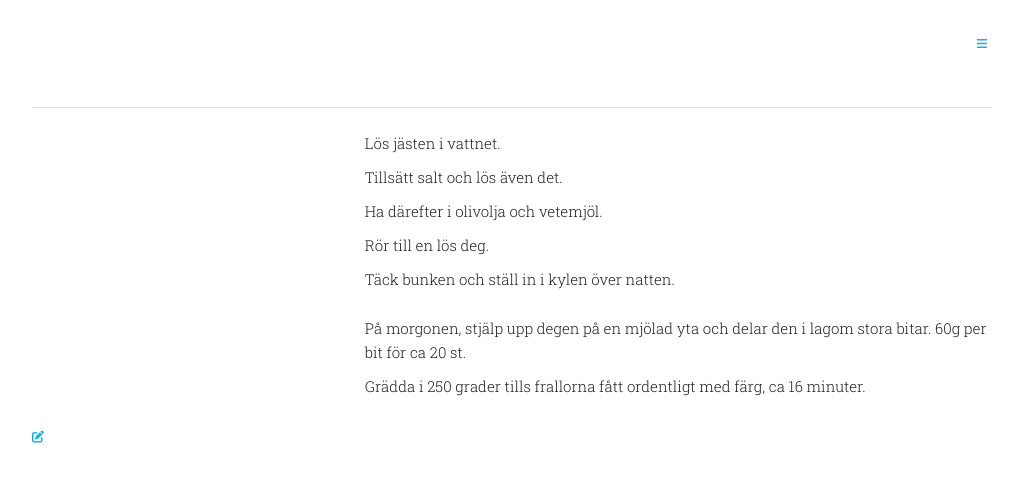
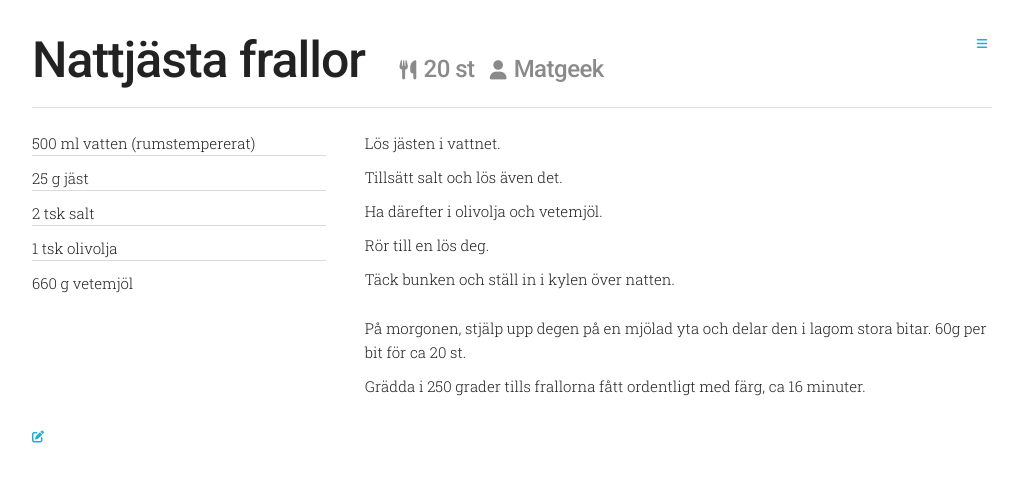
Before and after one commit to grapefrukt/recipes, a Jekyll site: the page built from _recipes/Nattjästa Frallor.md, in a window 1280 px wide. Shown: the top 482 px of the page, without its empty margins (128-1147 px from the left). Built offline with Jekyll 4.4.1, drawn with Linux system fonts in a browser that asks for light colours.

Commit message:
fix frallor

```diff
--- a/_recipes/Nattjästa Frallor.md
+++ b/_recipes/Nattjästa Frallor.md
@@ -1,12 +1,12 @@
 ---
-author: "[Jim Lahey](https://leitesculinaria.com)"
+author: Matgeek
 portions : 20 st
 ingredients :
-500 ml vatten (rumstempererat)
-25 g jäst
-2 tsk salt
-1 tsk olivolja
-660 g vetemjöl
+  - 500 ml vatten (rumstempererat)
+  - 25 g jäst
+  - 2 tsk salt
+  - 1 tsk olivolja
+  - 660 g vetemjöl
 
 tags: [ bröd ]
 ---
```
